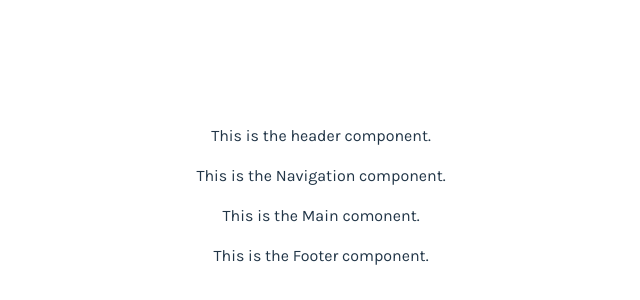
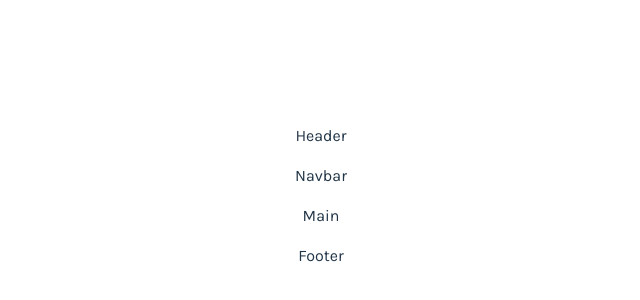
Before and after one commit to JoseBarr777/coursera-capstone, a React (Vite) app: page / in a window 1280 px wide. Shown: the part 204-504 px from the top of the page, without its empty margins (319-959 px from the left). Built offline with nearby package versions, Linux system fonts and the light colour scheme; a web font is replaced by a local one.

Commit message:
Added basic components that were recommended.

```diff
--- a/package.json
+++ b/package.json
@@ -11,7 +11,8 @@
   },
   "dependencies": {
     "react": "^19.1.0",
-    "react-dom": "^19.1.0"
+    "react-dom": "^19.1.0",
+    "react-router": "^7.6.0"
   },
   "devDependencies": {
     "@eslint/js": "^9.25.0",
--- a/src/components/Footer.jsx
+++ b/src/components/Footer.jsx
@@ -1,5 +1,5 @@
 const Footer = () => {
-    return(<p>This is the Footer component.</p>);
+    return(<p>Footer</p>);
 };
 
 export default Footer;
--- a/src/components/Header.jsx
+++ b/src/components/Header.jsx
@@ -1,5 +1,5 @@
 const Header = () => {
-    return(<p>This is the header component.</p>);
+    return(<p>Header</p>);
 };
 
 export default Header;
--- a/src/components/Main.jsx
+++ b/src/components/Main.jsx
@@ -1,5 +1,5 @@
 const Main = () => {
-    return(<p> This is the Main comonent.</p>);
+    return(<p>Main</p>);
 };
 
 export default Main;
--- a/src/components/Nav.jsx
+++ b/src/components/Nav.jsx
@@ -1,5 +1,6 @@
+// the top-level navigation of the website, sometimes referred to as the navbar
 const Nav = () => {
-    return(<p>This is the Navigation component.</p>);
+    return(<p>Navbar</p>);
 };
 
 export default Nav;
```
Also changed, not shown: src/components/BookingPage.jsx (added, +9 -0 lines), src/components/CallToAction.jsx (added, +13 -0 lines), src/components/Chicago.jsx (added, +9 -0 lines), src/components/CustomersSay.jsx (added, +7 -0 lines), src/components/Homepage.jsx (added, +9 -0 lines), src/components/Specials.jsx (added, +9 -0 lines), 1 other file (tests, documents, lock files or other folders).
